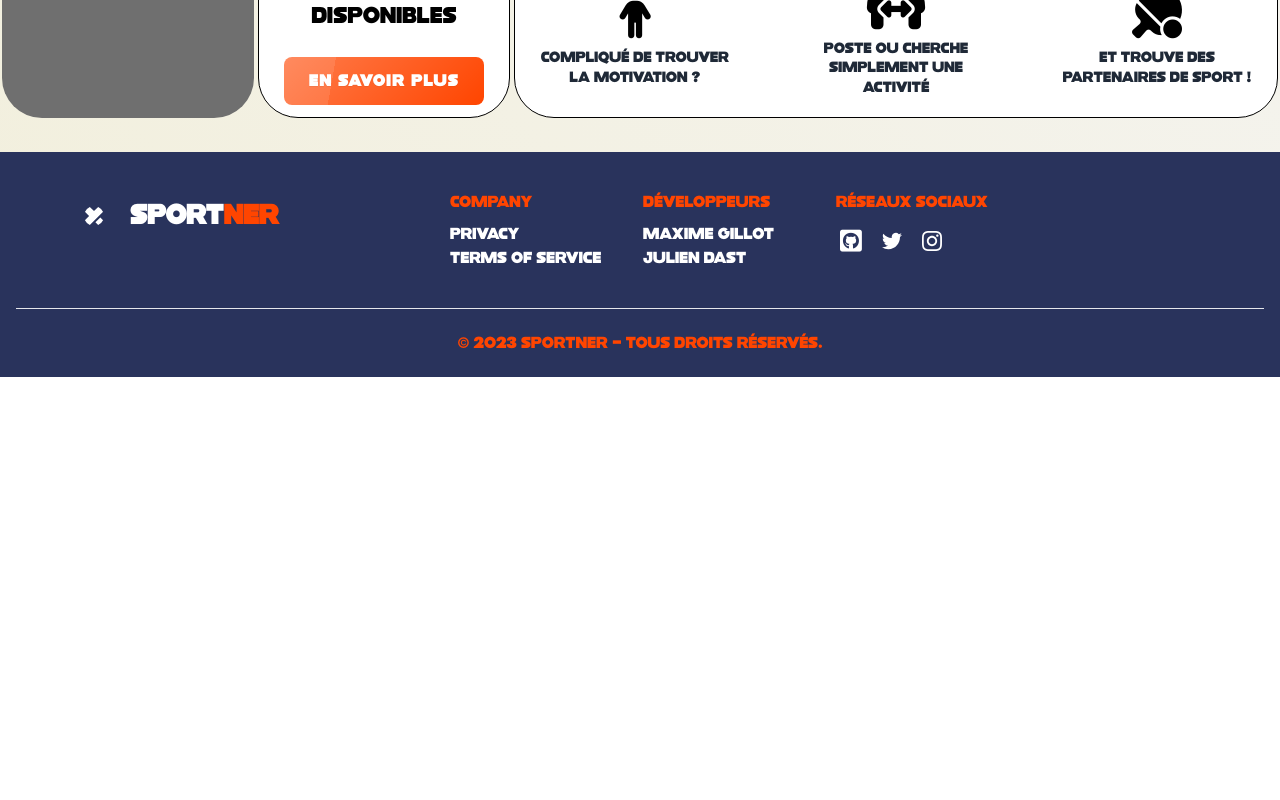
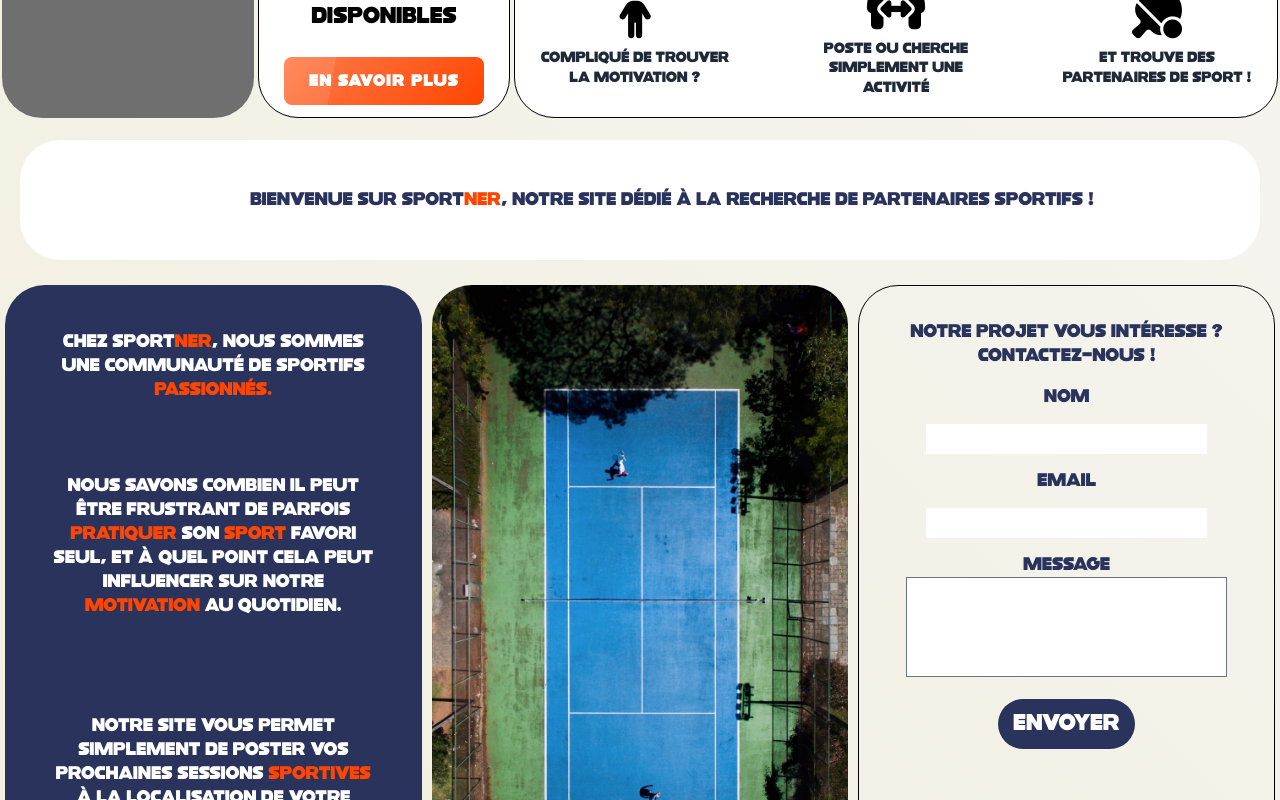
Before and after one commit to MaximeGillot5/TESTV2, a React (Create React App) app: page / in a window 1280 px wide. Shown: the part 760-1560 px from the top of the page. Before the commit the page ends 1137 px from the top, so only its background shows below. Built offline with nearby package versions, Linux system fonts and the light colour scheme; grey boxes are pictures that could not be loaded.

Commit message:
position textes footer

```diff
--- a/src/App.css
+++ b/src/App.css
@@ -113,3 +113,10 @@ body {
 #icons {
   font-size: 25px;
 }
+
+#footer .space-y-3{
+  text-align: center;
+  justify-content: space-around;
+  align-items: center;
+  margin: auto;
+}
--- a/src/App.js
+++ b/src/App.js
@@ -11,7 +11,7 @@ const App = () => {
     <div>
       <Navbar />
       <Home />
-      {/* <About /> */}
+      <About />
       <Footer />
     </div>
   );
--- a/src/components/Footer.js
+++ b/src/components/Footer.js
@@ -3,18 +3,13 @@ import React from 'react';
 const Footer = () => {
   return (
     <footer id='footer' className="px-4 divide-y dark:bg-gray-800 dark:text-gray-100">
-      <div className="container flex flex-col justify-between py-10 mx-auto space-y-8 lg:flex-row lg:space-y-0">
+      <div className="container items-center flex flex-col justify-between py-10 mx-auto space-y-8 lg:flex-row lg:space-y-0">
         <div className="lg:w-1/3">
           <a rel="noopener noreferrer" href="#" className="flex justify-center space-x-3 lg:justify-start">
-            <div className="flex items-center justify-center w-12 h-12 rounded-full dark:bg-violet-400">
-              <svg xmlns="http://www.w3.org/2000/svg" viewBox="0 0 32 32" fill="currentColor" className="flex-shrink-0 w-5 h-5 rounded-full dark:text-gray-900">
-                <path d="M18.266 26.068l7.839-7.854 4.469 4.479c1.859 1.859 1.859 4.875 0 6.734l-1.104 1.104c-1.859 1.865-4.875 1.865-6.734 0zM30.563 2.531l-1.109-1.104c-1.859-1.859-4.875-1.859-6.734 0l-6.719 6.734-6.734-6.734c-1.859-1.859-4.875-1.859-6.734 0l-1.104 1.104c-1.859 1.859-1.859 4.875 0 6.734l6.734 6.734-6.734 6.734c-1.859 1.859-1.859 4.875 0 6.734l1.104 1.104c1.859 1.859 4.875 1.859 6.734 0l21.307-21.307c1.859-1.859 1.859-4.875 0-6.734z"></path>
-              </svg>
-            </div>
             <span className="self-center text-2xl font-semibold">Sport<span id='text-orange'>ner</span></span>
           </a>
         </div>
-        <div id='footer-right' className="grid grid-cols-2 text-sm gap-x-3 gap-y-8 lg:w-2/3 sm:grid-cols-4">
+        <div id='footer-right' className="grid grid-cols-2 text-sm gap-x-3 gap-y-8 lg:w-2/3 sm:grid-cols-3">
 
           <div className="space-y-3">
             <h3 id='text-orange' className="tracki uppercase dark:text-gray-50">Company</h3>
@@ -40,7 +35,7 @@ const Footer = () => {
           </div>
           <div className="space-y-3">
             <div id='text-orange' className="uppercase dark:text-gray-50">Réseaux Sociaux</div>
-            <div className="flex justify-start space-x-3">
+            <div className="flex justify-center space-x-3">
               <a rel="noopener noreferrer" href="#" title="Facebook" className="flex items-center p-1">
                 <i id='icons' class="fa-brands fa-square-github"></i>
               </a>
--- a/src/styles/home.css
+++ b/src/styles/home.css
@@ -319,3 +319,18 @@ body {
     display: none;
   }
 }
+/* RESPONSIVE FOOTER */
+
+@media screen and (max-height: 620px) and (min-width: 1200px) {
+  .cards-group{
+   height: 100%;
+  }
+  #home-carousel .carousel-item.active{
+    position: relative;
+    max-width: 100%;
+    height: 100%;
+  }
+  .carousel-item {
+    transition: none;
+  }
+ }
```
